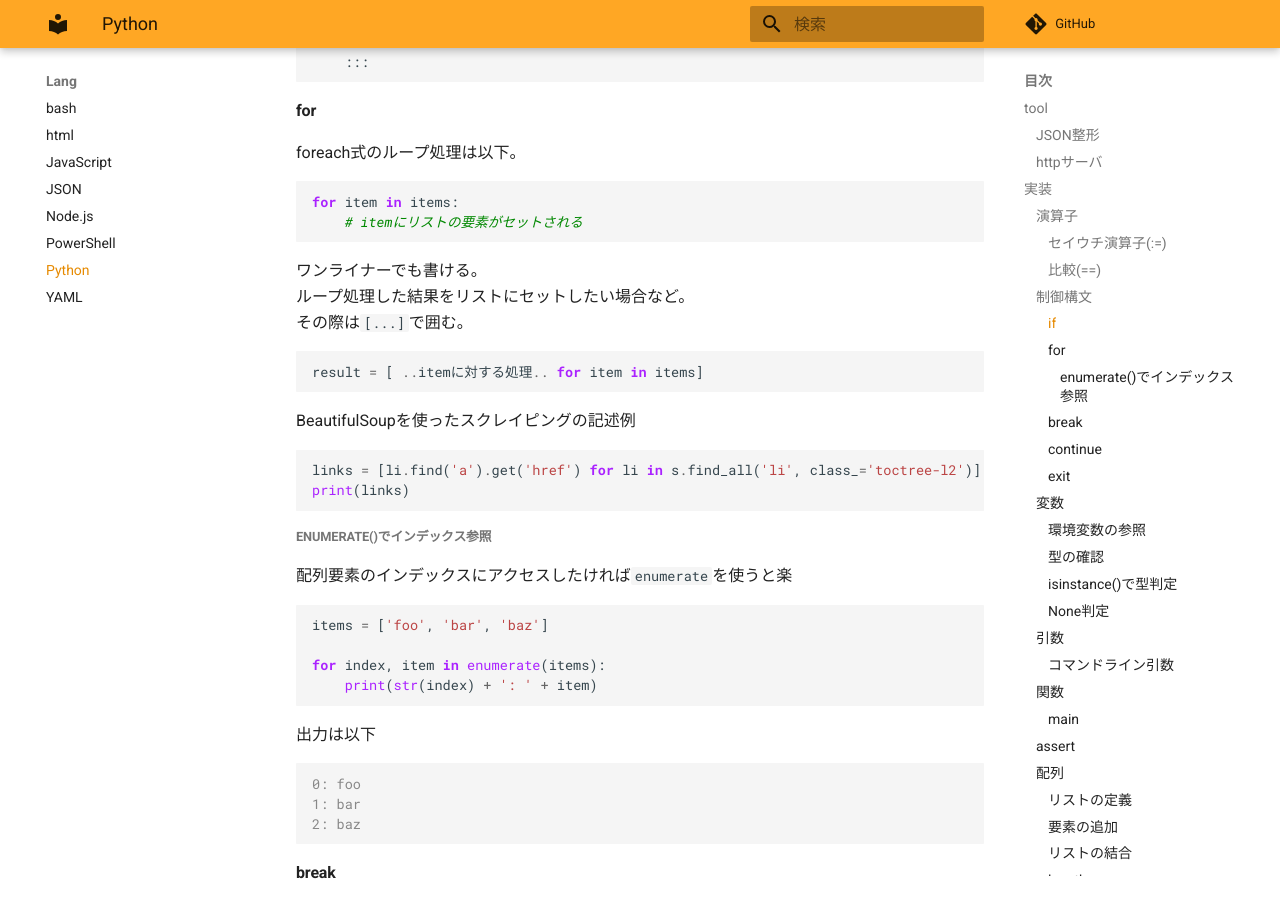
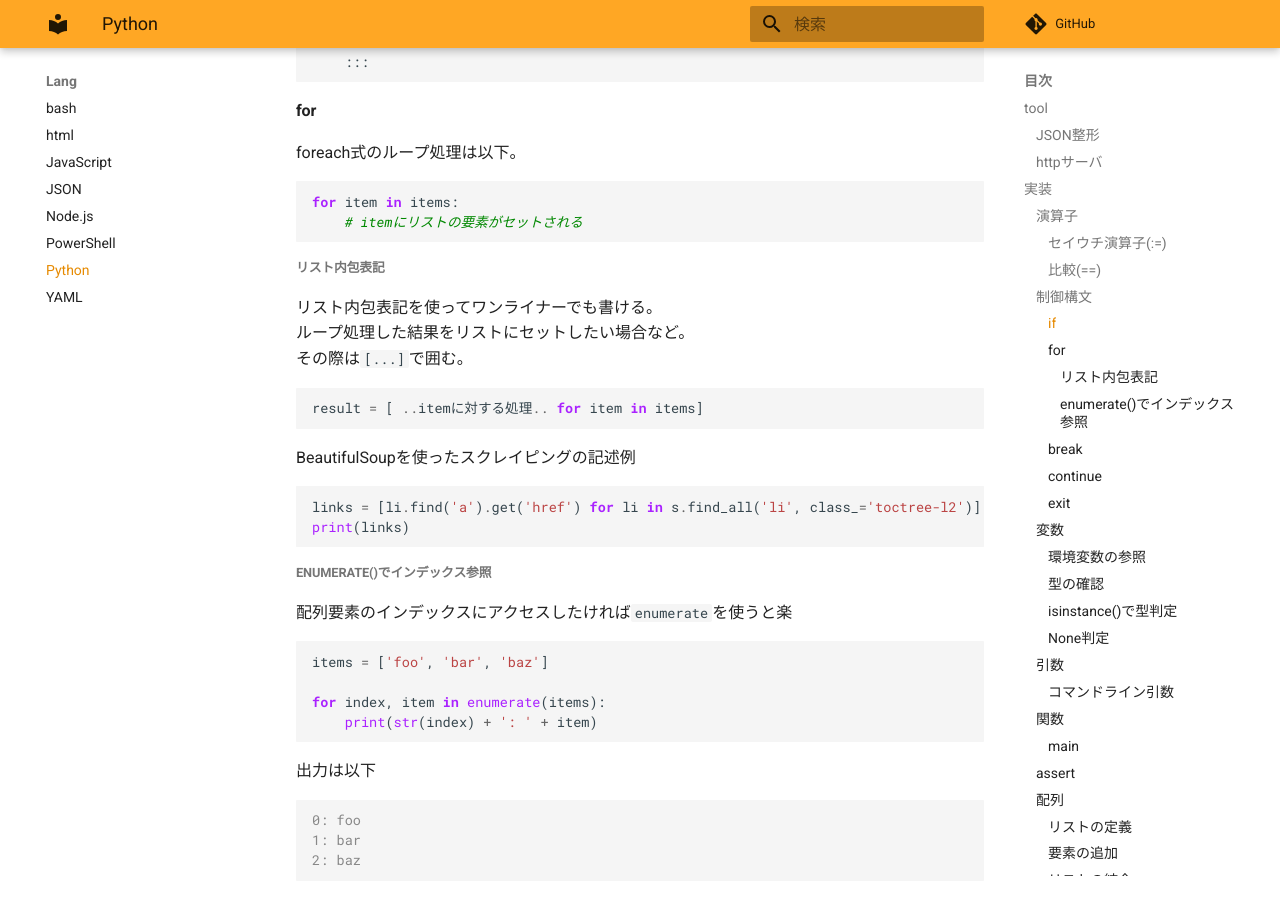
Before and after one commit to zaki-lknr/docs, an MkDocs documentation site: the page built from docs/lang/python.md, in a window 1280 px wide and 900 px high, scrolled down 1572 px. Built offline with MkDocs 1.6.1 and Material for MkDocs 9.7.7, drawn with Linux system fonts in a browser that asks for light colours; comment, search, counter and statistics services are not loaded.

Commit message:
update: リスト内包表記の見出し

````diff
--- a/docs/lang/python.md
+++ b/docs/lang/python.md
@@ -83,7 +83,9 @@ for item in items:
     # itemにリストの要素がセットされる
 ```
 
-ワンライナーでも書ける。
+##### リスト内包表記
+
+リスト内包表記を使ってワンライナーでも書ける。
 ループ処理した結果をリストにセットしたい場合など。
 その際は`[...]`で囲む。
 
````
